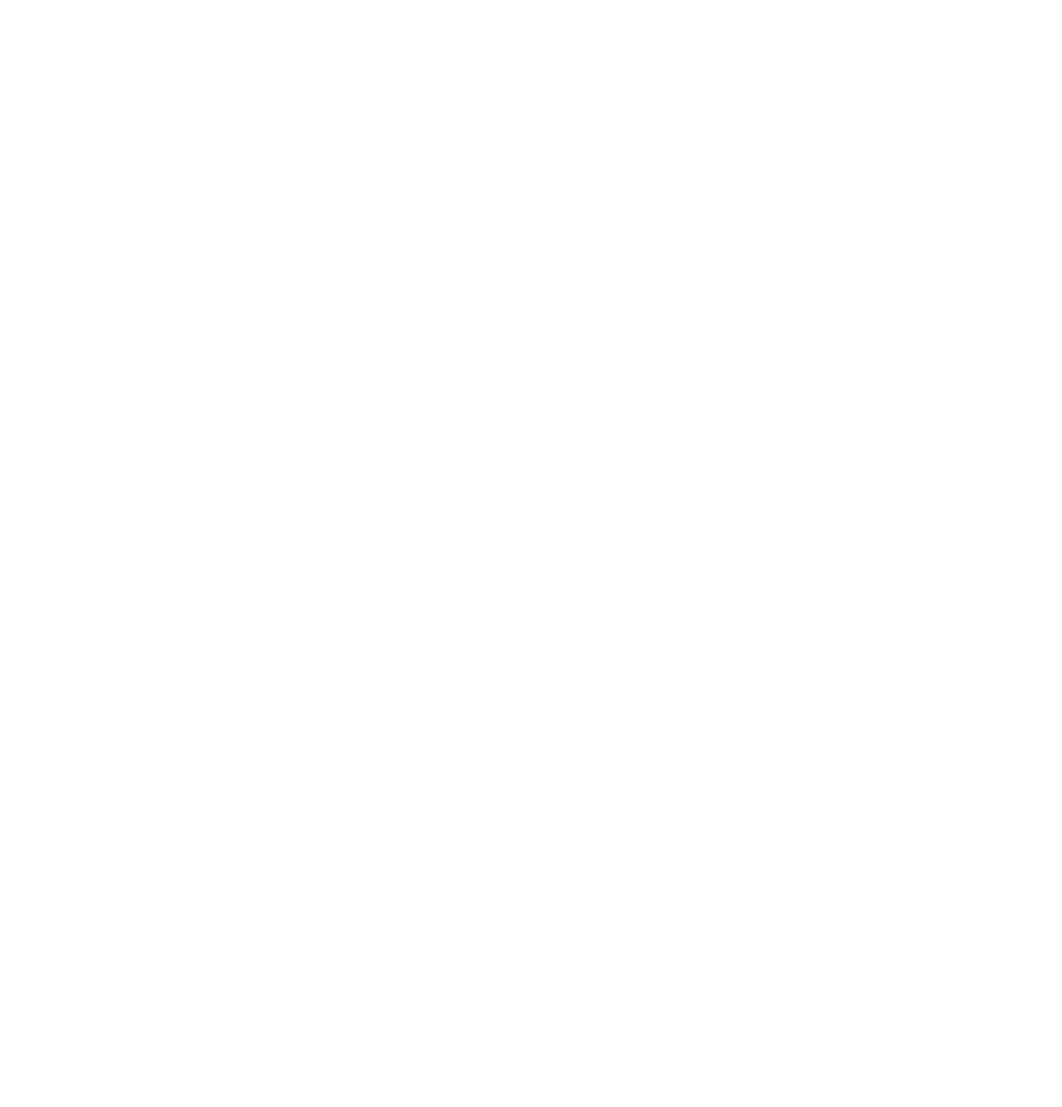
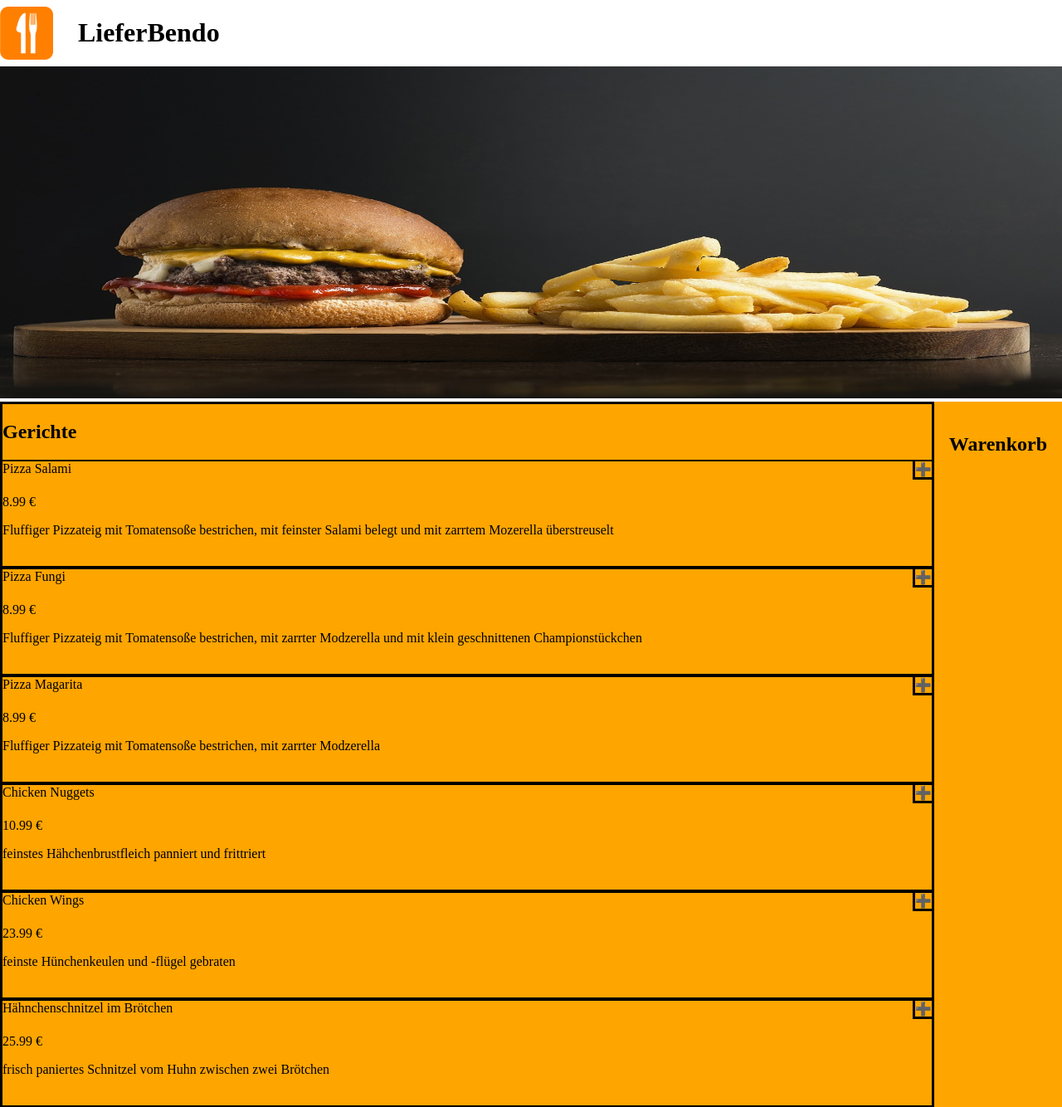
Before and after one commit to Ben-Dei/LieferBendo, a plain HTML site: page index.html in a window 1280 px wide. Shown: the top 1334 px of the page at 83% size. Before the commit the page ends 800 px from the top, so only its background shows below. Drawn offline with Linux system fonts and the light colour scheme.

Commit message:
first steps

```diff
--- a/index.html
+++ b/index.html
@@ -7,10 +7,24 @@
     <script src="script.js"></script>
     <script src="./template/template.js"></script>
     <link rel="stylesheet" href="./styles_css/style.css">
-    <link rel="stylesheet" href="./styles_css/general_style.css"
+    <link rel="stylesheet" href="./styles_css/general_style.css">
+    <link rel="icon"    href="./assets/icon/favicon-16x16.png"
 
 </head>
-<body>
-
+<body onload="renderToOderList()">
+    <header class="header-section">
+        <img src="./assets/icon/android-chrome-192x192.png" alt="">
+        <h1>LieferBendo</h1>
+    </header>
+        <img class="img_atT" src="./assets/img/header_img.jpg">
+    <div id="order_price_basket_section">
+    <section id="food_prices">
+        <h2>Gerichte</h2>
+        <div id="to_oder"></div>
+    </section>
+    <section class="basket_things" id="basket">
+        <div class="content_of_basket"><h2>Warenkorb</h2></div>
+    </section>
+    </div>
 </body>
 </html>
--- a/script.js
+++ b/script.js
@@ -0,0 +1,53 @@
+let foodToOrder = [
+    {
+        "name" : "Pizza Salami",
+        "price" : 8.99,
+        "information" : "Fluffiger Pizzateig mit Tomatensoße bestrichen, mit feinster Salami belegt und mit zarrtem Mozerella überstreuselt",
+
+    },
+    {
+        "name" : "Pizza Fungi",
+        "price" : 8.99,
+        "information" : "Fluffiger Pizzateig mit Tomatensoße bestrichen, mit zarrter Modzerella und mit klein geschnittenen Championstückchen",
+
+    },
+    {
+
+        "name" : "Pizza Magarita",
+        "price" : 8.99,
+        "information" : "Fluffiger Pizzateig mit Tomatensoße bestrichen, mit zarrter Modzerella",
+
+    },
+    {
+
+        "name" : "Chicken Nuggets",
+        "price" : 10.99,
+        "information" : "feinstes Hähchenbrustfleich panniert und frittriert",
+
+    },
+    {
+
+        "name" : "Chicken Wings",
+        "price" : 23.99,
+        "information" : "feinste Hünchenkeulen und -flügel gebraten",
+
+    },
+    {
+
+        "name" : "Hähnchenschnitzel im Brötchen",
+        "price" : 25.99,
+        "information" : "frisch paniertes Schnitzel vom Huhn zwischen zwei Brötchen",
+
+    },
+];
+
+
+function renderToOderList(){
+    let content = document.getElementById('to_oder');
+    content.innerHTML = "";
+    for (let foodOderIndex = 0; foodOderIndex < foodToOrder.length; foodOderIndex++) {
+        let foodItem = foodToOrder[foodOderIndex];
+        content.innerHTML += templateOderList(foodItem, foodOderIndex)
+
+    }
+}
--- a/styles_css/general_style.css
+++ b/styles_css/general_style.css
@@ -0,0 +1,3 @@
+body{
+    margin: 0px;
+}
--- a/styles_css/style.css
+++ b/styles_css/style.css
@@ -0,0 +1,54 @@
+.header-section{
+    display: flex;
+    flex-direction: row;
+    align-items: center;
+    gap: 30px;
+
+}
+.header-section img {
+    width: 64px;
+    height: 64px;
+}
+.img_atT{
+    width: 100%;
+    height: 400px;
+    margin-bottom: 0px;
+
+}
+.line{
+    height: 2px;
+    background-color: black;
+}
+#order_price_basket_section{
+    display: flex;
+    flex-direction: row;
+    justify-content: space-between;
+}
+.top-bar{
+    display: flex;
+    justify-content: space-between;
+}
+.addSome{
+    border-left: solid;
+    border-bottom: solid;
+    cursor: pointer;
+}
+#food_prices{
+    display: flex;
+    flex-direction: column;
+    flex-grow: 1;
+    background-color: orange;
+    margin-top: 0px;
+    border: solid;
+}
+#basket{
+    display: flex;
+    flex-direction: column;
+    padding: 18px;
+    background-color: orange;
+    margin-top: 0px;
+}
+.content_of_basket{
+    width: 100%;
+    height: 400px;
+}
--- a/template/template.js
+++ b/template/template.js
@@ -0,0 +1,12 @@
+
+function templateOderList(foodItem, foodOderIndex){
+    return /*html*/`
+            <div>
+                <div class="line"></div>
+                <div class="top-bar">${foodItem.name}<div class="addSome" id="addSome${foodOderIndex}">➕</div></div><br>
+                <div>${foodItem.price} €</div>
+                <div><p>${foodItem.information}<br><br></p></div>
+                <div class="line"></div>
+            </div>
+        `;
+}
```
Also changed, not shown: assets/icon/android-chrome-192x192.png (added), assets/icon/android-chrome-512x512.png (added), assets/icon/apple-touch-icon.png (added), assets/icon/favicon-16x16.png (added), assets/icon/favicon-32x32.png (added), assets/icon/favicon.ico (added), assets/img/header_img.jpg (added).
